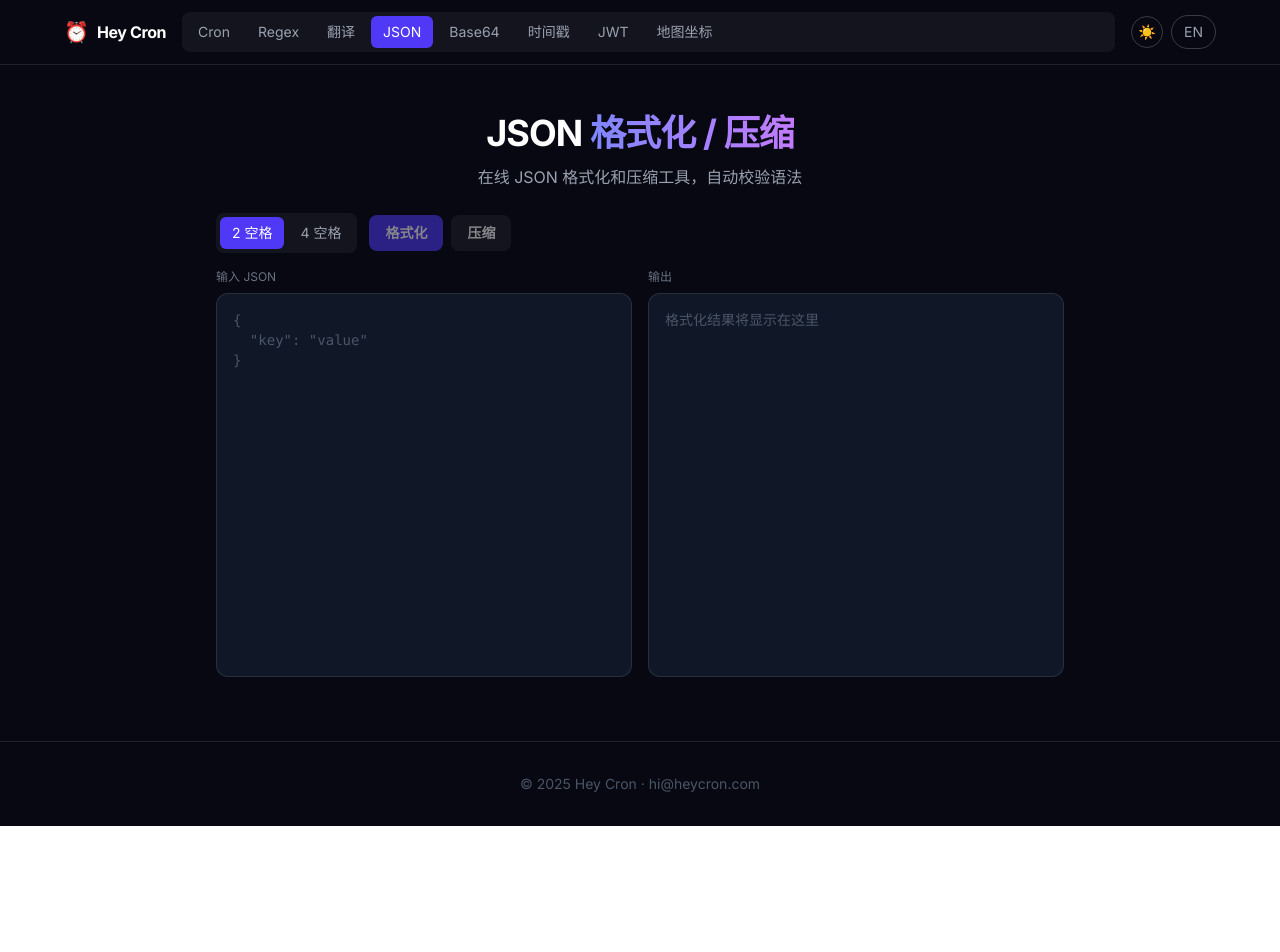
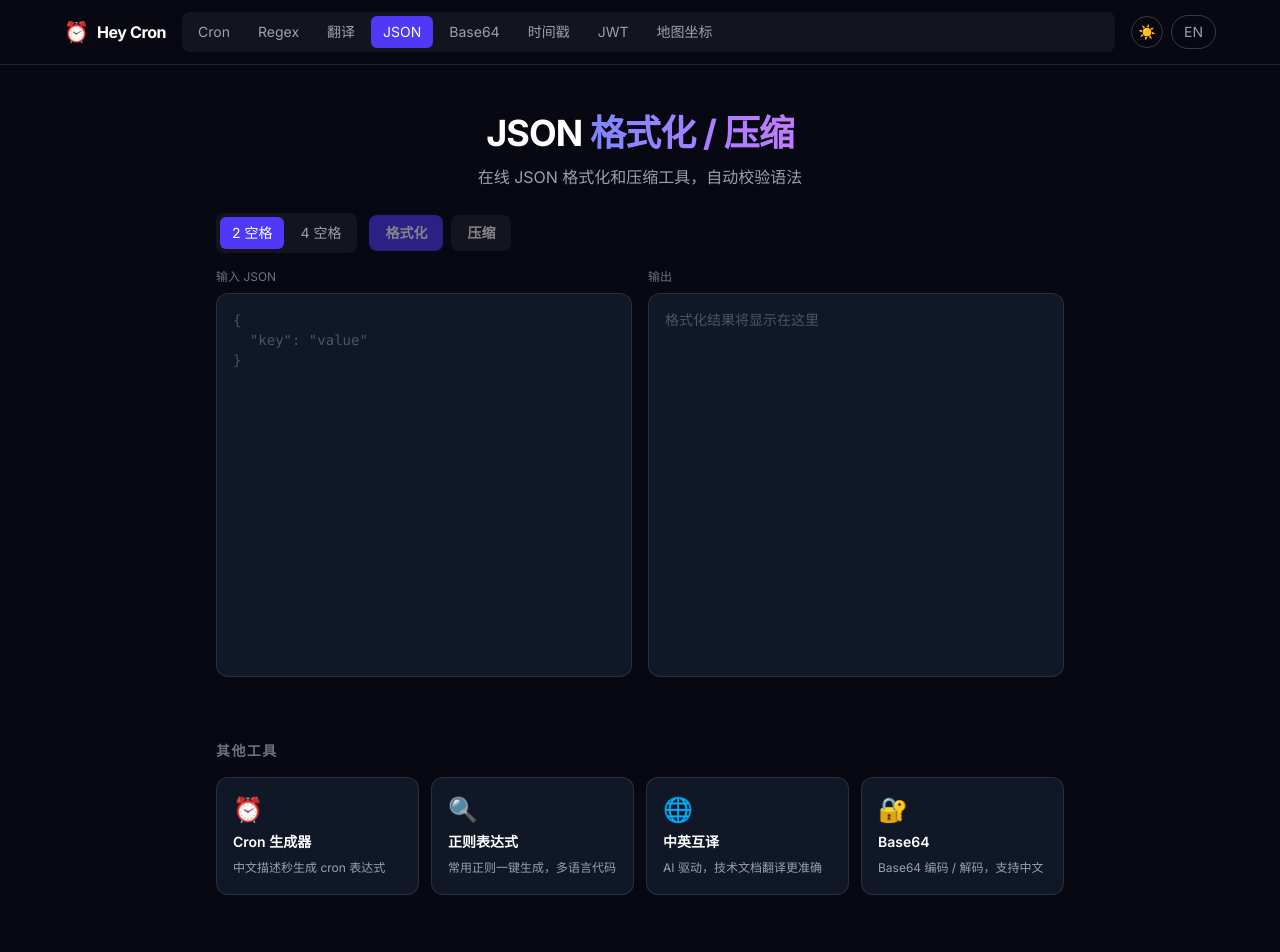
Before and after one commit to magicsky2333/heycron, a Next.js app: page /json in a window 1280 px wide. Shown: the top 952 px of the page. Before the commit the page ends 826 px from the top, so only its background shows below. Built offline with nearby package versions, Linux system fonts and the light colour scheme.

Commit message:
feat: 添加相关工具推荐组件，降低跳出率

```diff
--- a/app/base64/page.tsx
+++ b/app/base64/page.tsx
@@ -2,6 +2,7 @@
 
 import { useState } from 'react'
 import Nav from '@/components/Nav'
+import RelatedTools from '@/components/RelatedTools'
 
 export default function Base64Page() {
   const [input, setInput] = useState('')
@@ -131,6 +132,8 @@ export default function Base64Page() {
         </div>
       </section>
 
+      <RelatedTools current="/base64" />
+
       <footer className="border-t border-gray-200 dark:border-white/10 py-8 text-center text-gray-400 dark:text-gray-600 text-sm">
         <p>© 2025 Hey Cron · <a href="mailto:hi@heycron.com" className="hover:text-gray-600 dark:hover:text-gray-400">hi@heycron.com</a></p>
       </footer>
--- a/app/json/page.tsx
+++ b/app/json/page.tsx
@@ -2,6 +2,7 @@
 
 import { useState } from 'react'
 import Nav from '@/components/Nav'
+import RelatedTools from '@/components/RelatedTools'
 
 export default function JsonPage() {
   const [input, setInput] = useState('')
@@ -123,6 +124,8 @@ export default function JsonPage() {
         </div>
       </section>
 
+      <RelatedTools current="/json" />
+
       <footer className="border-t border-gray-200 dark:border-white/10 py-8 text-center text-gray-400 dark:text-gray-600 text-sm">
         <p>© 2025 Hey Cron · <a href="mailto:hi@heycron.com" className="hover:text-gray-600 dark:hover:text-gray-400">hi@heycron.com</a></p>
       </footer>
--- a/app/jwt/page.tsx
+++ b/app/jwt/page.tsx
@@ -2,6 +2,7 @@
 
 import { useState } from 'react'
 import Nav from '@/components/Nav'
+import RelatedTools from '@/components/RelatedTools'
 
 function base64UrlDecode(str: string) {
   const base64 = str.replace(/-/g, '+').replace(/_/g, '/')
@@ -153,6 +154,8 @@ export default function JwtPage() {
         )}
       </section>
 
+      <RelatedTools current="/jwt" />
+
       <footer className="border-t border-gray-200 dark:border-white/10 py-8 text-center text-gray-400 dark:text-gray-600 text-sm">
         <p>© 2025 Hey Cron · <a href="mailto:hi@heycron.com" className="hover:text-gray-600 dark:hover:text-gray-400">hi@heycron.com</a></p>
       </footer>
--- a/app/page.tsx
+++ b/app/page.tsx
@@ -2,6 +2,7 @@
 
 import { useState } from 'react'
 import Nav from '@/components/Nav'
+import RelatedTools from '@/components/RelatedTools'
 import { useLang } from '@/contexts/LanguageContext'
 
 const PLATFORMS = [
@@ -350,6 +351,8 @@ export default function Home() {
       </section>
 
       {/* Footer */}
+      <RelatedTools current="/" />
+
       <footer className="border-t border-gray-200 dark:border-white/10 py-8 text-center text-gray-400 dark:text-gray-600 text-sm">
         <p>
           © 2025 Hey Cron ·{' '}
--- a/app/regex/page.tsx
+++ b/app/regex/page.tsx
@@ -2,6 +2,7 @@
 
 import { useState } from 'react'
 import Nav from '@/components/Nav'
+import RelatedTools from '@/components/RelatedTools'
 import { useLang } from '@/contexts/LanguageContext'
 
 const EXAMPLES_ZH = [
@@ -262,6 +263,8 @@ export default function RegexPage() {
       </section>
 
       {/* Footer */}
+      <RelatedTools current="/regex" />
+
       <footer className="border-t border-gray-200 dark:border-white/10 py-8 text-center text-gray-400 dark:text-gray-600 text-sm">
         <p>© 2025 Hey Cron · <a href="mailto:hi@heycron.com" className="hover:text-gray-600 dark:hover:text-gray-400 transition-colors">hi@heycron.com</a></p>
       </footer>
--- a/app/timestamp/page.tsx
+++ b/app/timestamp/page.tsx
@@ -2,6 +2,7 @@
 
 import { useState, useEffect } from 'react'
 import Nav from '@/components/Nav'
+import RelatedTools from '@/components/RelatedTools'
 
 export default function TimestampPage() {
   const [now, setNow] = useState(Date.now())
@@ -182,6 +183,8 @@ export default function TimestampPage() {
         </div>
       </section>
 
+      <RelatedTools current="/timestamp" />
+
       <footer className="border-t border-gray-200 dark:border-white/10 py-8 text-center text-gray-400 dark:text-gray-600 text-sm">
         <p>© 2025 Hey Cron · <a href="mailto:hi@heycron.com" className="hover:text-gray-600 dark:hover:text-gray-400">hi@heycron.com</a></p>
       </footer>
--- a/app/translate/page.tsx
+++ b/app/translate/page.tsx
@@ -2,6 +2,7 @@
 
 import { useState } from 'react'
 import Nav from '@/components/Nav'
+import RelatedTools from '@/components/RelatedTools'
 import { useLang } from '@/contexts/LanguageContext'
 
 type Direction = 'zh2en' | 'en2zh'
@@ -154,6 +155,8 @@ export default function TranslatePage() {
         </button>
       </section>
 
+      <RelatedTools current="/translate" />
+
       <footer className="border-t border-gray-200 dark:border-white/10 py-8 text-center text-gray-400 dark:text-gray-600 text-sm">
         <p>© 2025 Hey Cron · <a href="mailto:hi@heycron.com" className="hover:text-gray-600 dark:hover:text-gray-400">hi@heycron.com</a></p>
       </footer>
--- /dev/null
+++ b/components/RelatedTools.tsx
@@ -0,0 +1,81 @@
+'use client'
+
+import Link from 'next/link'
+
+const ALL_TOOLS = [
+  {
+    href: '/',
+    icon: '⏰',
+    title: 'Cron 生成器',
+    desc: '中文描述秒生成 cron 表达式',
+  },
+  {
+    href: '/regex',
+    icon: '🔍',
+    title: '正则表达式',
+    desc: '常用正则一键生成，多语言代码',
+  },
+  {
+    href: '/translate',
+    icon: '🌐',
+    title: '中英互译',
+    desc: 'AI 驱动，技术文档翻译更准确',
+  },
+  {
+    href: '/json',
+    icon: '{ }',
+    title: 'JSON 格式化',
+    desc: 'JSON 格式化、压缩、校验',
+  },
+  {
+    href: '/base64',
+    icon: '🔐',
+    title: 'Base64',
+    desc: 'Base64 编码 / 解码，支持中文',
+  },
+  {
+    href: '/timestamp',
+    icon: '🕐',
+    title: '时间戳转换',
+    desc: 'Unix 时间戳与日期互转',
+  },
+  {
+    href: '/jwt',
+    icon: '🔑',
+    title: 'JWT 解析',
+    desc: '解析 JWT Token，查看 Payload',
+  },
+]
+
+interface Props {
+  current: string  // 当前页面 href，用于排除自身
+}
+
+export default function RelatedTools({ current }: Props) {
+  const tools = ALL_TOOLS.filter((t) => t.href !== current).slice(0, 4)
+
+  return (
+    <section className="max-w-4xl mx-auto px-6 pb-16">
+      <h2 className="text-sm font-semibold text-gray-400 dark:text-gray-500 uppercase tracking-widest mb-4">
+        其他工具
+      </h2>
+      <div className="grid grid-cols-2 md:grid-cols-4 gap-3">
+        {tools.map((tool) => (
+          <Link
+            key={tool.href}
+            href={tool.href}
+            className="group flex flex-col gap-1.5 bg-white border border-gray-200 hover:border-indigo-400 rounded-xl p-4 transition-all hover:shadow-md dark:bg-gray-900 dark:border-white/10 dark:hover:border-indigo-500"
+          >
+            <span className="text-2xl">{tool.icon}</span>
+            <span className="font-semibold text-sm text-gray-900 dark:text-white group-hover:text-indigo-600 dark:group-hover:text-indigo-400 transition-colors">
+              {tool.title}
+            </span>
+            <span className="text-xs text-gray-500 dark:text-gray-400 leading-relaxed">
+              {tool.desc}
+            </span>
+          </Link>
+        ))}
+      </div>
+    </section>
+  )
+}
```
